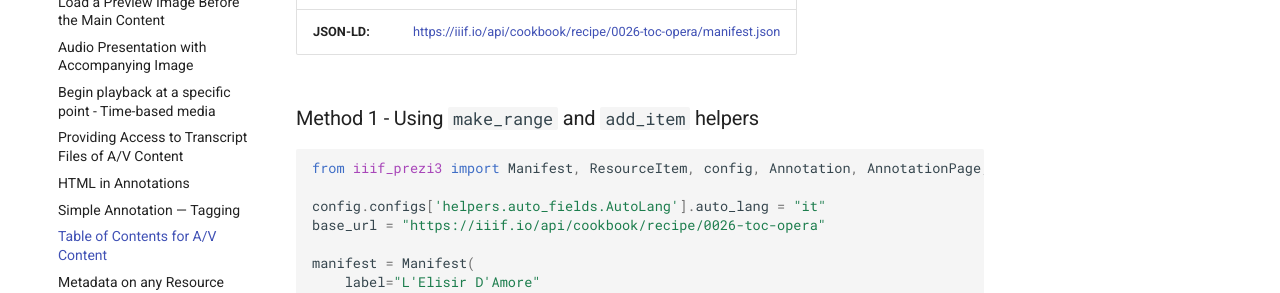
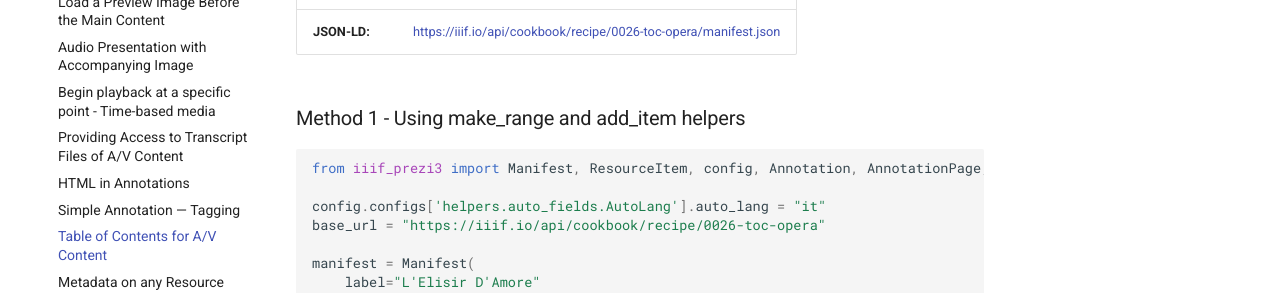
Before and after one commit to iiif-prezi/iiif-prezi3, an MkDocs documentation site: the page built from docs/recipes/0026-toc-opera.md, in a window 1280 px wide and 900 px high. Shown: the part 262-555 px from the top of the window. Built offline with MkDocs 1.6.1 and Material for MkDocs 9.7.7, drawn with Linux system fonts in a browser that asks for light colours.

Commit message:
Try something to see if script will run.

````diff
--- a/docs/recipes/0026-toc-opera.md
+++ b/docs/recipes/0026-toc-opera.md
@@ -4,7 +4,7 @@
 | **Recipe:**  | [https://iiif.io/api/cookbook/recipe/0026-toc-opera/](https://iiif.io/api/cookbook/recipe/0026-toc-opera/) |
 | **JSON-LD:** | [https://iiif.io/api/cookbook/recipe/0026-toc-opera/manifest.json](https://iiif.io/api/cookbook/recipe/0026-toc-opera/manifest.json) |
 
-### Method 1 - Using `make_range` and `add_item` helpers
+### Method 1 - Using make_range and add_item helpers
 ```python
 --8<-- "docs/recipes/scripts/0026-toc-opera.py"
 ```
````
